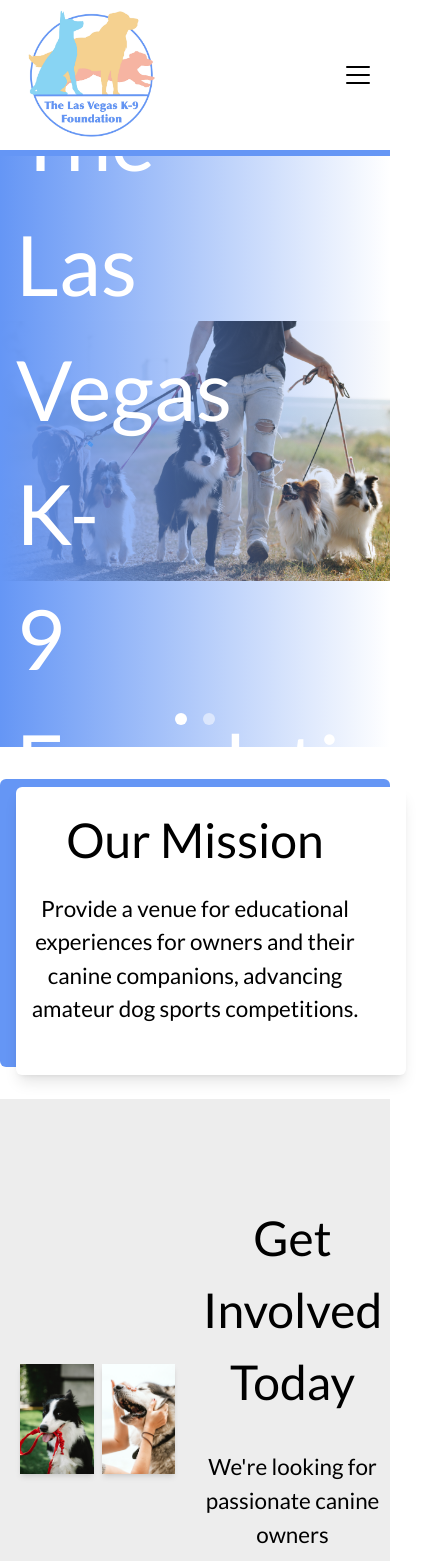
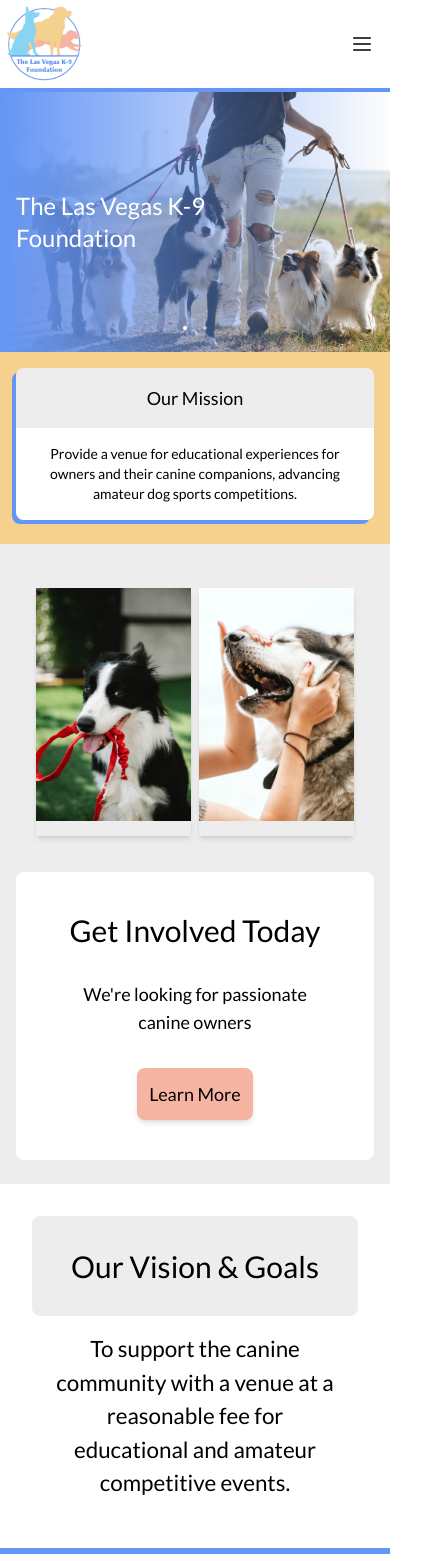
Before and after one commit to keanu-a/the-lvk9f, a React (Vite) app in the folder client/: page / in a window 390 px wide. Shown: the top 1561 px of the page, 440 px wide, since content can reach past the window. Built offline with nearby package versions, Linux system fonts and the light colour scheme.

Commit message:
Making more responsive and more design details

```diff
--- a/client/src/components/ColorContainer.tsx
+++ b/client/src/components/ColorContainer.tsx
@@ -1,8 +1,9 @@
 type Props = {
   children: React.ReactNode;
   bgColor?: string;
-  width?: "full" | "half";
+  width?: "full" | "half" | "fit";
   shift?: "right" | "left";
+  shadowColor?: "main" | "secondary" | "yellow" | "red";
 };
 
 export default function ColorContainer({
@@ -10,21 +11,24 @@ export default function ColorContainer({
   bgColor,
   width = "full",
   shift = "right",
+  shadowColor = "main",
 }: Props) {
+  const getShadowClass = () => {
+    if (shift === "right") return `shadow-shift-right-${shadowColor}`;
+    if (shift === "left") return `shadow-shift-left-${shadowColor}`;
+    return "";
+  };
+
   return (
     <div
-      className={`${
-        width === "full" ? "max-w-6xl" : "w-1/2"
-      } h-full flex flex-col justify-center mx-auto relative rounded-md ${bgColor}`}
+      className={`rounded-lg h-full justify-center text-center relative
+        ${bgColor}
+        ${width === "full" && "max-w-6xl"}
+        ${getShadowClass()}`}
     >
-      {/* This is the white overlay - Over the blue background */}
-      <div
-        className={`absolute bg-main-white w-full h-full ${
-          shift === "right" ? "ml-4" : "mr-4"
-        } mt-4 shadow-lg rounded-md`}
-      ></div>
-
-      <div className="relative z-1">{children}</div>
+      <div className="h-full relative z-1 p-8 flex flex-col gap-4 justify-center text-center">
+        {children}
+      </div>
     </div>
   );
 }
--- a/client/src/components/Navbar.tsx
+++ b/client/src/components/Navbar.tsx
@@ -33,22 +33,26 @@ export default function Navbar() {
   const [toggleMenu, setToggleMenu] = useState(false);
 
   return (
-    <nav className="flex justify-between items-center px-4 lg:px-12 border-b-[6px] border-main-blue relative">
+    <nav className="flex justify-between items-center pr-4 sm:px-4 lg:px-12 border-b-4 border-main-blue relative">
       <NavLink to="/">
-        <img src={logo} width={150} alt="The Las Vegas K-9 Foundation logo" />
+        <img
+          src={logo}
+          className="w-[5.5rem] md:w-24"
+          alt="The Las Vegas K-9 Foundation logo"
+        />
       </NavLink>
 
       <button
-        className="lg:hidden hover:text-main-blue h-fit"
+        className="md:hidden hover:text-main-blue h-fit"
         onClick={() => setToggleMenu((prev) => !prev)}
       >
-        {toggleMenu ? <X size={32} /> : <List size={32} />}
+        {toggleMenu ? <X className="w-6 h-6" /> : <List className="w-6 h-6" />}
       </button>
 
       {/* Menu Nav Bar */}
       <ul
         className={`flex flex-col gap-8 p-8 w-full text-center absolute z-20 top-full right-0
-                    shadow-lg rounded-b-lg bg-main-white lg:hidden ${
+                    shadow-lg rounded-b-lg bg-main-white md:hidden ${
                       !toggleMenu && "hidden"
                     }`}
       >
@@ -56,10 +60,8 @@ export default function Navbar() {
           <li key={index}>
             <NavLink
               to={to}
-              className={`text-xl font-medium ${
-                text === "Donate"
-                  ? "transition bg-main-blue hover:text-main-white p-4 rounded-lg"
-                  : "hover:text-main-blue"
+              className={`transition text-sm font-medium  ${
+                text === "Donate" ? "donate-btn" : "hover:text-main-blue"
               }`}
             >
               {text}
@@ -69,15 +71,13 @@ export default function Navbar() {
       </ul>
 
       {/* Regular Nav Bar */}
-      <ul className="gap-12 justify-around items-center hidden lg:flex lg:flex-row">
+      <ul className="gap-12 justify-around items-center hidden md:flex md:flex-row">
         {navLinkText.map(({ to, text }, index) => (
           <li key={index}>
             <NavLink
               to={to}
-              className={`text-xl font-medium ${
-                text === "Donate"
-                  ? "transition bg-main-blue hover:text-main-white p-3 rounded-lg"
-                  : "hover:text-main-blue"
+              className={`transition text-sm font-medium ${
+                text === "Donate" ? "donate-btn" : "hover:text-main-blue"
               }`}
             >
               {text}
--- a/client/src/components/Slideshow.tsx
+++ b/client/src/components/Slideshow.tsx
@@ -42,7 +42,7 @@ export default function Slideshow({
   };
 
   return (
-    <div className="flex flex-col items-center gap-1">
+    <div className="flex justify-center overflow-hidden">
       {/* Slideshow images */}
       <ul className="list-none p-0 w-full">
         {imageNames.map(({ image, alt }, index) => (
@@ -50,11 +50,11 @@ export default function Slideshow({
             key={index}
             className={
               type === "landscape"
-                ? `flex justify-end ${!isCurrentSlide(index) && "hidden"}`
+                ? `${!isCurrentSlide(index) && "hidden"}`
                 : "h-50"
             }
           >
-            <img src={image} alt={alt} className="w-full h-auto object-cover" />
+            <img src={image} alt={alt} className="h-full object-fit" />
           </li>
         ))}
       </ul>
@@ -64,7 +64,7 @@ export default function Slideshow({
         {imageNames.map((_, index) => (
           <li key={index}>
             <button
-              className={`w-3 h-3 rounded-full ${
+              className={`w-1 h-1 md:w-2 md:h-2 rounded-full ${
                 isCurrentSlide(index)
                   ? "opacity-1"
                   : "opacity-50 hover:bg-main-red"
--- a/client/src/index.css
+++ b/client/src/index.css
@@ -3,6 +3,12 @@
 @tailwind base;
 @tailwind components;
 @tailwind utilities;
+
+@layer components {
+  .donate-btn {
+    @apply text-main-white bg-main-blue hover:text-main-blue hover:bg-main-gray hover:shadow-shift-left-main hover:shadow-main-blue px-4 py-2 rounded-lg;
+  }
+}
 
 :root {
   font-family: Lato, system-ui, Helvetica, Arial, sans-serif;
@@ -19,10 +25,6 @@ h1 {
   font-weight: 400;
 }
 
-h2 {
-  font-size: 3rem;
-}
-
 h3 {
   font-size: 1.5rem;
 }
--- a/client/src/pages/HomePage/HomePage.tsx
+++ b/client/src/pages/HomePage/HomePage.tsx
@@ -8,8 +8,6 @@ import dog2 from "../../assets/dog2.jpg";
 import dogSlideshow1 from "../../assets/hero1.jpg";
 import dogSlideshow2 from "../../assets/hero2.jpg";
 
-import phone from "../../assets/icons8-phone-50.png";
-import email from "../../assets/icons8-email-50.png";
 import Slideshow from "../../components/Slideshow";
 import ColorContainer from "../../components/ColorContainer";
 
@@ -39,15 +37,10 @@ export default function HomePage() {
   return (
     <>
       <section
-        className="flex relative items-center h-[70vh] overflow-hidden
-            before:content-['']
-            before:absolute
-            before:inset-0
-            before:block
-            before:bg-gradient-to-r
-            before:from-main-blue"
+        className="flex relative items-center sm:max-h-96 lg:max-h-[30rem] overflow-hidden
+                   before:absolute before:inset-0 before:block before:bg-gradient-to-r before:from-main-blue"
       >
-        <h1 className="w-2/5 text-main-white p-4 absolute">
+        <h1 className="text-main-white p-4 absolute text-2xl w-7/12 sm:text-3xl md:text-4xl lg:text-6xl lg:w-1/2">
           The Las Vegas K-9 Foundation
         </h1>
 
@@ -57,18 +50,20 @@ export default function HomePage() {
         />
       </section>
 
-      <section className="h-[18rem] my-8">
-        <ColorContainer bgColor="bg-main-blue">
-          <h2 className="text-center">Our Mission</h2>
-          <p className="text-center p-4">
+      <section className="min-h-[12rem] w-full items-center p-4 bg-main-yellow">
+        <div className="flex flex-col items-center justify-center shadow-shift-right-main rounded-lg overflow-hidden sm:flex-row sm:h-40">
+          <h2 className="text-lg h-full w-full p-4 text-center bg-main-gray">
+            Our Mission
+          </h2>
+          <p className="text-sm h-full w-full p-4 text-center bg-main-white">
             Provide a venue for educational experiences for owners and their
             canine companions, advancing amateur dog sports competitions.
           </p>
-        </ColorContainer>
+        </div>
       </section>
 
-      <section className="flex justify-center items-center h-[40rem] bg-main-gray overflow-hidden">
-        <div className="w-1/2 flex p-4 align-middle justify-center">
+      <section className="flex flex-col gap-4 justify-center items-center h-[40rem] py-6 px-4 bg-main-gray overflow-hidden sm:flex-row">
+        <div className="h-1/2 flex p-4 align-middle justify-center overflow-hidden sm:w-1/2 sm:h-3/4">
           {images.map(({ image, alt }, index) => (
             <div key={index} className="object-cover w-1/2 m-1 shadow-md">
               <img src={image} alt={alt} />
@@ -76,23 +71,36 @@ export default function HomePage() {
           ))}
         </div>
 
-        <div className="flex flex-col justify-center gap-8 w-1/2 items-center text-center">
-          <h2>Get Involved Today</h2>
-          <p>We're looking for passionate canine owners</p>
-          <Link to="/membership">
-            <button className="transition bg-main-red p-3 rounded-lg text-lg shadow-md hover:text-main-white hover:bg-secondary-red">
-              Learn More
-            </button>
-          </Link>
+        <div className="h-1/2 sm:h-3/4 sm:w-1/2">
+          <ColorContainer
+            bgColor="bg-main-white"
+            shift="left"
+            width="half"
+            shadowColor="secondary"
+          >
+            <h2 className="text-center text-3xl md:text-4xl">
+              Get Involved Today
+            </h2>
+            <p className="text-center p-4 text-lg md:text-xl">
+              We're looking for passionate canine owners
+            </p>
+            <Link to="/membership">
+              <button className="transition bg-main-red p-3 rounded-lg text-lg shadow-md hover:text-main-white hover:bg-secondary-red">
+                Learn More
+              </button>
+            </Link>
+          </ColorContainer>
         </div>
       </section>
 
-      <section className="h-[18rem] flex justify-around w-full">
-        <div className="w-1/2 bg-main-blue items-center flex justify-center">
-          <h2 className="text-center">Our Vision & Goals</h2>
-        </div>
+      <section className="justify-center flex-col flex text-center w-full p-8 sm:flex-row">
+        <ColorContainer bgColor="bg-main-gray" shift="right" shadowColor="red">
+          <h2 className="text-center text-3xl md:text-4xl">
+            Our Vision & Goals
+          </h2>
+        </ColorContainer>
 
-        <div className="w-1/2 p-4 flex items-center">
+        <div className="sm:w-1/2 p-4 flex items-center">
           <p className="text-center">
             To support the canine community with a venue at a reasonable fee for
             educational and amateur competitive events.
@@ -100,13 +108,9 @@ export default function HomePage() {
         </div>
       </section>
 
+      {/*
       <section className="h-[40rem] bg-main-gray flex flex-col justify-around items-center">
         <h2 className="text-center">Upcoming Events</h2>
-
-        {/* <ul className="flex justify-around">
-          <li>Event</li>
-          <li>Event</li>
-        </ul> */}
 
         <p>No Events Yet</p>
 
@@ -116,22 +120,7 @@ export default function HomePage() {
           </button>
         </Link>
       </section>
-
-      <section className="h-[18rem] bg-main-blue flex flex-col gap-8 justify-center">
-        <h2 className="text-center">Contact Us</h2>
-
-        <div className="mx-auto flex gap-8">
-          <div className="flex gap-4 items-center">
-            <img src={phone} />
-            <p>702-123-4567</p>
-          </div>
-
-          <div className="flex gap-4 items-center">
-            <img src={email} />
-            <p>testemail@gmail.com</p>
-          </div>
-        </div>
-      </section>
+ */}
 
       <Footer />
     </>
--- a/client/tailwind.config.js
+++ b/client/tailwind.config.js
@@ -1,3 +1,5 @@
+import plugin from "tailwindcss/plugin";
+
 /** @type {import('tailwindcss').Config} */
 export default {
   content: ["./index.html", "./src/**/*.{js,ts,jsx,tsx}"],
@@ -12,10 +14,33 @@ export default {
       "main-white": "#ffffff",
     },
     extend: {
-      backgroundImage: {
-        hero: "url('/src/assets/hero.jpg')",
+      boxShadow: {
+        "shift-left-main": "4px 4px 0 0 #6596f5",
+        "shift-right-main": "-4px 4px 0 0 #6596f5",
+        "shift-left-secondary": "4px 4px 0 0 #88d5f3",
+        "shift-right-secondary": "-4px 4px 0 0 #88d5f3",
+        "shift-left-yellow": "4px 4px 0 0 #f5d190",
+        "shift-right-yellow": "-4px 4px 0 0 #f5d190",
+        "shift-left-red": "4px 4px 0 0 #f6b5a3",
+        "shift-right-red": "-4px 4px 0 0 #f6b5a3",
+      },
+      textShadow: {
+        sm: "0 1px 2px var(--tw-shadow-color)",
+        DEFAULT: "0 2px 4px var(--tw-shadow-color)",
+        lg: "1px 1px 0px var(--tw-shadow-color)",
       },
     },
   },
-  plugins: [],
+  plugins: [
+    plugin(function ({ matchUtilities, theme }) {
+      matchUtilities(
+        {
+          "text-shadow": (value) => ({
+            textShadow: value,
+          }),
+        },
+        { values: theme("textShadow") }
+      );
+    }),
+  ],
 };
```
